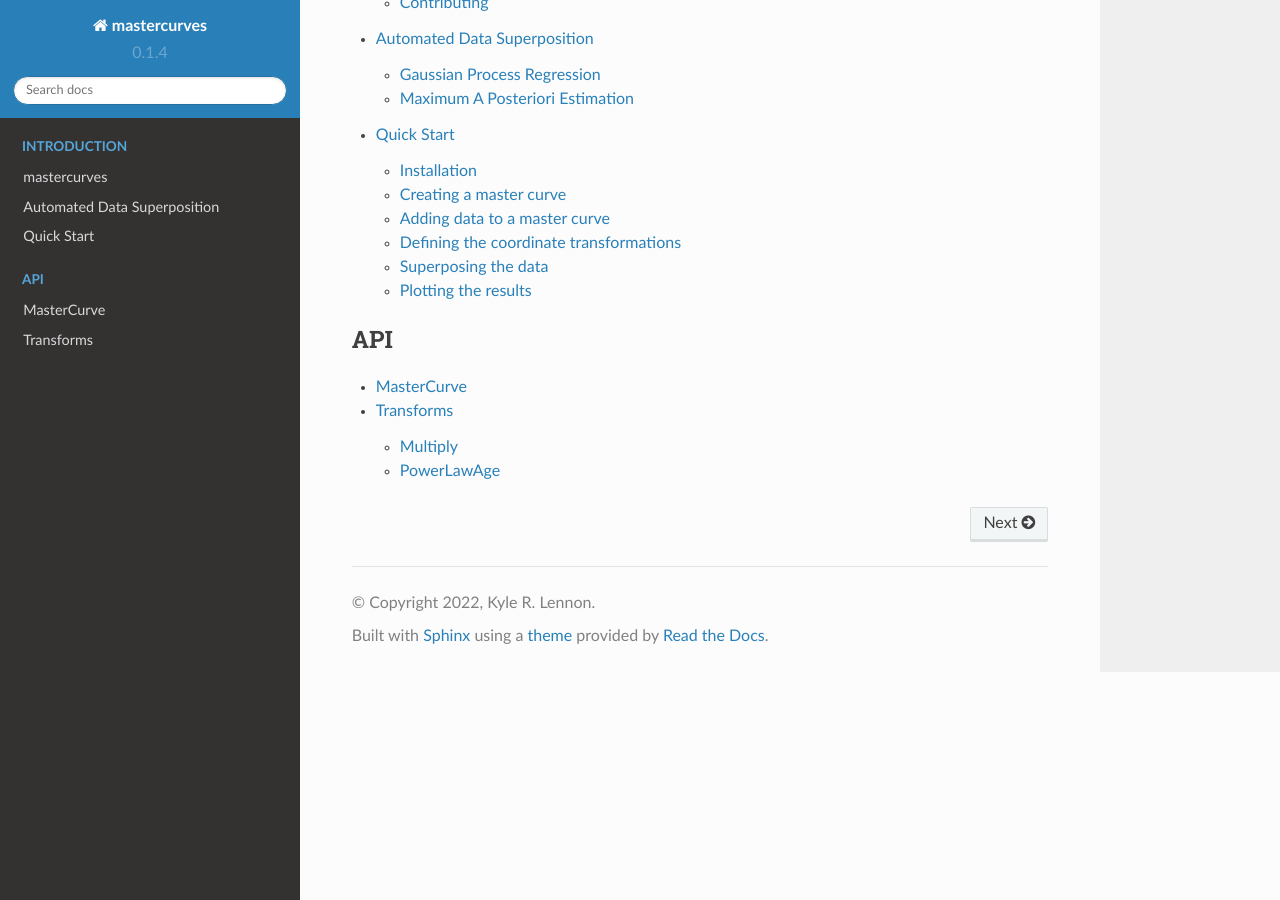
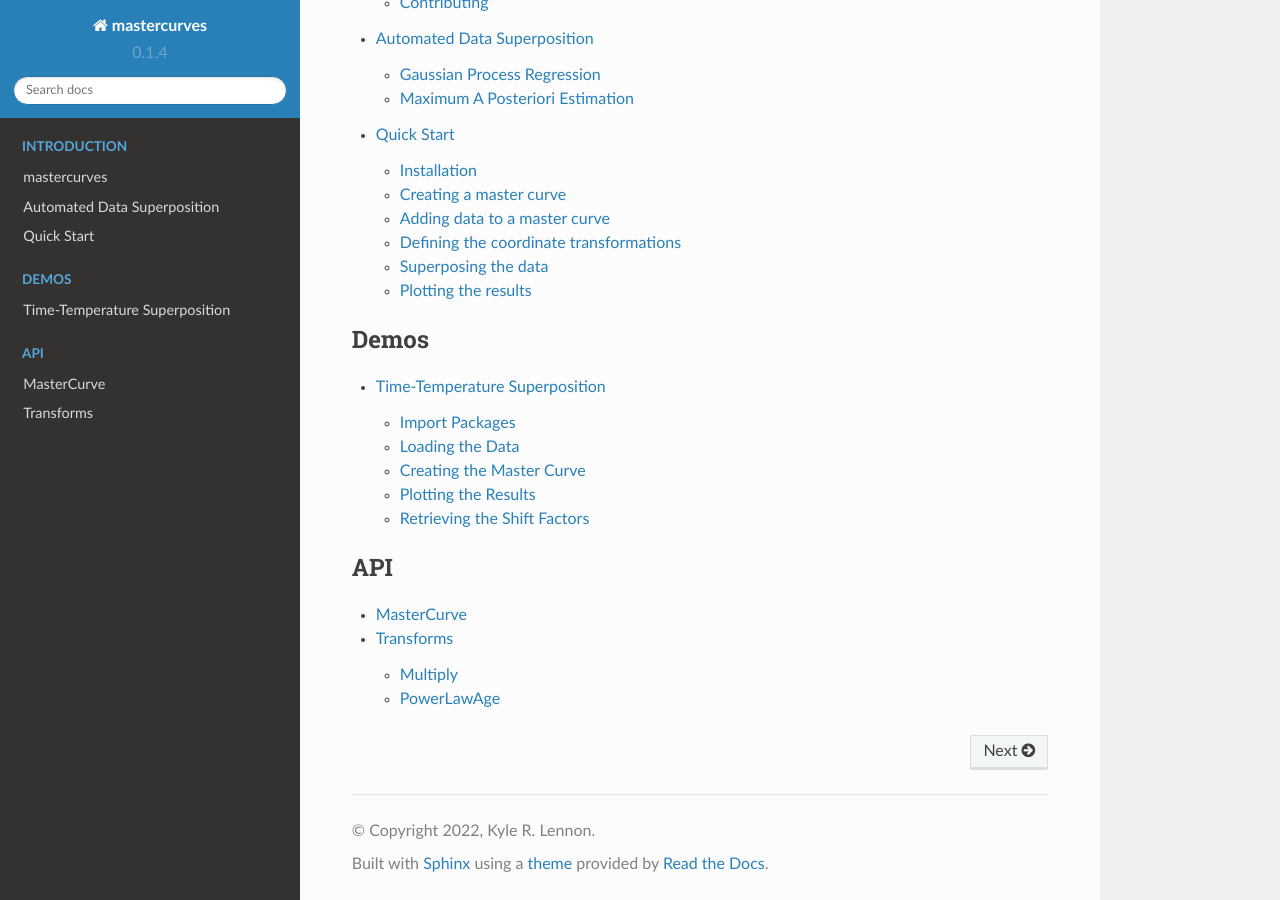
Before and after one commit to krlennon/mastercurves, a Sphinx documentation site: the page built from docs/source/index.rst, in a window 1280 px wide and 900 px high, scrolled down 626 px. Built offline with Sphinx 7.4.7 and the Read the Docs theme 2.0.0, drawn with Linux system fonts in a browser that asks for light colours; part of the change alters nothing that is shown.

Commit message:
add TTS demo

```diff
--- a/docs/source/index.rst
+++ b/docs/source/index.rst
@@ -22,6 +22,12 @@ Contents
 
 .. toctree::
    :maxdepth: 2
+   :caption: Demos
+
+   tts_demo
+
+.. toctree::
+   :maxdepth: 2
    :caption: API
 
    mastercurve
--- /dev/null
+++ b/docs/source/tts_demo.rst
@@ -0,0 +1,124 @@
+Time-Temperature Superposition
+==============================
+
+This demo uses creep compliance data digitized from `Plazek (1965) <https://pubs.acs.org/doi/10.1021/j100894a039>`_.
+The data is pre-processed to account for changes in compliance scale, so only horizontal shifting by a scale
+factor is required to superpose the data sets taken at different temperatures.
+
+Import Packages
+---------------
+
+We'll need a few auxillary packages to run this demo:
+
+.. code-block:: python
+
+   import numpy as np
+   import matplotlib.pyplot as plt
+   import matplotlib.ticker as tck
+   import csv
+
+We can either import the ``mastercurve`` package directly, or we can import only the modules that we need. Doing the latter is a bit cleaner:
+
+.. code-block:: python
+
+   from mastercurves import MasterCurve
+   from mastercurves.transforms import Multiply
+
+Loading the Data
+----------------
+
+Not all of the data sets contain the same number of points, so we'll process the file using the `CSV <https://docs.python.org/3/library/csv.html>`_ package.
+
+.. code-block:: python
+
+   T = [97, 100.6, 101.8, 104.5, 106.7, 109.6, 114.5, 125, 133.8, 144.9]
+   T.reverse()
+   ts = [[] for i in range(len(T))]
+   Js = [[] for i in range(len(T))]
+   with open("data/tts_plazek.csv") as file:
+       reader = csv.reader(file)
+       next(reader)
+       next(reader)
+       for row in reader:
+           for k in range(len(T)):
+               if not row[2*k] == "":
+                   ts[k] += [float(row[2*k])]
+                   Js[k] += [float(row[2*k+1])]
+
+As is typical during the creation of master curves, it will be easiest to shift the logarithm of the data.
+We'll take the logarithm of both the time and compliance coordinates before adding the data to the master curve.
+
+.. code-block:: python
+
+   for k in range(len(T)):
+       ts[k] = np.log(np.array(ts[k]))
+       Js[k] = np.log(np.array(Js[k]))
+
+Creating the Master Curve
+-------------------------
+
+Once the data is pre-processed, only a few steps are needed to create a master curve. First, initialize a
+``MasterCurve`` object:
+
+.. code-block:: python
+
+   mc = MasterCurve()
+
+Next, add the data and the horizontal, multiplicative transform to the master curve:
+
+.. code-block:: python
+
+   mc.add_data(ts, Js, T)
+   mc.add_htransform(Multiply(scale="log"))
+
+Note that we have passed the argument :attr:`scale="log"` to the ``Multiply()`` constructor, because
+the data added to the ``MasterCurve`` object (i.e. :attr:`ts` and :attr:`Js`) is the logarithm of the
+measured variables. :attr:`scale="log"` is the default for a ``Multiply()`` object, but we've shown it
+explicitly declared here for clarity.
+
+We're now ready to superpose the data!
+
+.. code-block:: python
+
+   mc.superpose()
+
+Plotting the Results
+--------------------
+
+Plotting the master curve is also simple. Now that we've superposed the data, let's first change
+the reference state to that defined in `Plazek (1965) <https://pubs.acs.org/doi/10.1021/j100894a039>`_:
+
+.. code-block:: python
+
+   mc.change_ref(100, a_ref=10**(1.13)*a[-1])
+
+Now, we can plot the raw data, GP models, and master curve:
+
+.. code-block:: python
+
+   fig1, ax1, fig2, ax2, fig3, ax3 = mc.plot(log=True, colormap=plt.cm.viridis_r)
+
+Lastly, let's clean up the plots a little:
+
+.. code-block:: python
+
+   ax2.tick_params(which="both",direction="in",right=True,top=True)
+   ax3.tick_params(which="both",direction="in",right=True,top=True)
+   ax3.xaxis.set_major_locator(tck.LogLocator(base=10.0, numticks=14))
+   ax3.xaxis.set_minor_locator(tck.LogLocator(base=10.0, subs=[0.1,0.2,0.3,0.4,0.5,0.6,0.7,0.8,0.9,1],numticks=14))
+   ax3.set_xticklabels(["", "", "", r"$10^{0}$", "", r"$10^{2}$", "", r"$10^{4}$", "", r"$10^{6}$", "", r"$10^{8}$", "", r"$10^{10}$"])
+   plt.show()
+
+The results are shown below!
+
+.. image:: images/tts.png
+
+Retrieving the Shift Factors
+----------------------------
+
+Retrieving the shift factors (in this case, the horizontal shift factors :math:`a`) is also straightforward.
+Since there is only one transformation parameter, we obtain the values as follows:
+
+.. code-block:: python
+
+   a = mc.hparams[0]
```
Also changed, not shown: docs/source/images/tts.png (added).
